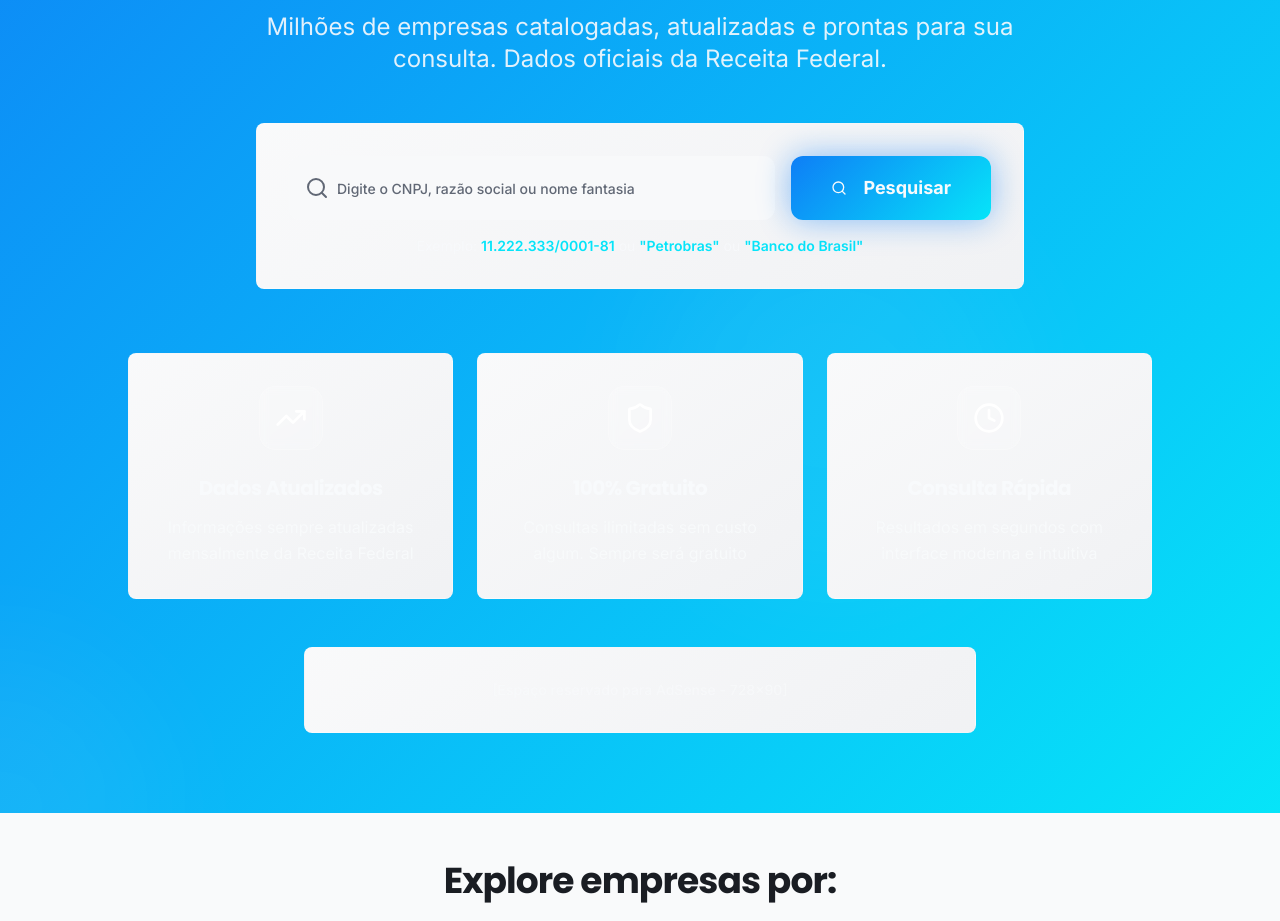
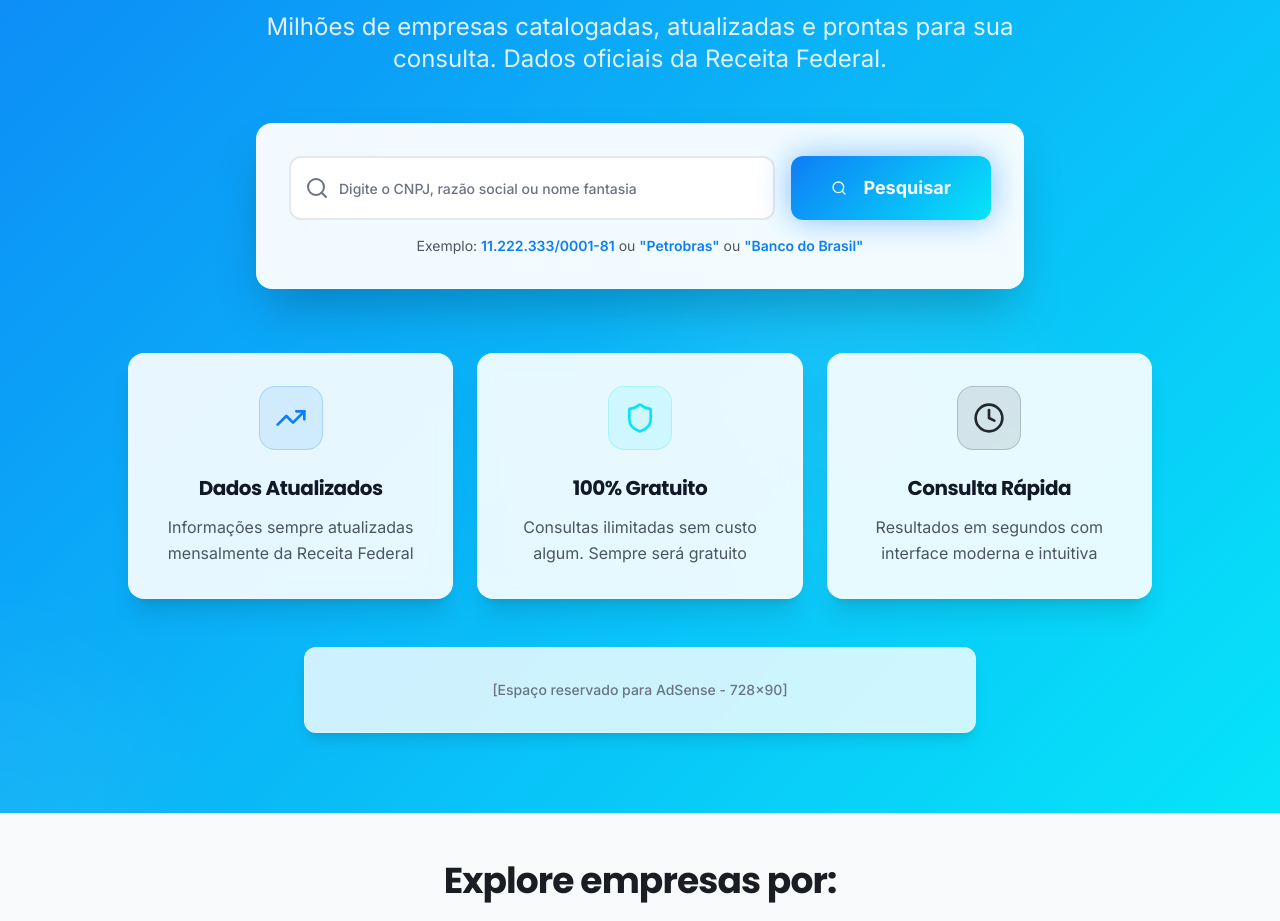
Before and after one commit to dadosdocnpj/consulta-cnpj-pro, a React (Vite) app: page / in a window 1280 px wide. Shown: the part 460-1381 px from the top of the page. Built offline with nearby package versions, Linux system fonts and the light colour scheme.

Commit message:
Refatorar cores e UX/UI
Ajustar detalhes de cores e UX/UI nas primeiras seções da página, garantindo que todas as fontes sejam visíveis e a experiência do usuário seja aprimorada.

```diff
--- a/src/components/HeroSection.tsx
+++ b/src/components/HeroSection.tsx
@@ -49,17 +49,17 @@ const HeroSection = () => {
           </div>
 
           {/* Main Search Card */}
-          <div className="card-modern bg-white/10 backdrop-blur-xl border-white/20 p-8 max-w-3xl mx-auto mb-16 animate-slide-up" style={{animationDelay: '0.3s'}}>
+          <div className="bg-white/95 backdrop-blur-xl border border-white/30 rounded-2xl p-8 max-w-3xl mx-auto mb-16 animate-slide-up shadow-2xl" style={{animationDelay: '0.3s'}}>
             <div className="flex flex-col sm:flex-row gap-4">
               <div className="flex-1 relative">
-                <Search className="absolute left-4 top-1/2 transform -translate-y-1/2 h-6 w-6 text-muted-foreground" />
+                <Search className="absolute left-4 top-1/2 transform -translate-y-1/2 h-6 w-6 text-gray-500" />
                 <Input
                   type="text"
                   placeholder="Digite o CNPJ, razão social ou nome fantasia"
                   value={searchQuery}
                   onChange={(e) => setSearchQuery(e.target.value)}
                   onKeyPress={handleKeyPress}
-                  className="pl-12 h-16 text-lg bg-background/90 border-0 focus:bg-background search-glow rounded-xl font-medium"
+                  className="pl-12 h-16 text-lg bg-white border-2 border-gray-200 focus:border-primary focus:ring-2 focus:ring-primary/20 rounded-xl font-medium text-gray-900 placeholder:text-gray-500"
                 />
               </div>
               <Button
@@ -73,43 +73,43 @@ const HeroSection = () => {
               </Button>
             </div>
 
-            <p className="text-primary-foreground/70 text-sm mt-4">
-              Exemplo: <span className="text-accent font-semibold">11.222.333/0001-81</span> ou{" "}
-              <span className="text-accent font-semibold">"Petrobras"</span> ou{" "}
-              <span className="text-accent font-semibold">"Banco do Brasil"</span>
+            <p className="text-gray-600 text-sm mt-4">
+              Exemplo: <span className="text-primary font-semibold">11.222.333/0001-81</span> ou{" "}
+              <span className="text-primary font-semibold">"Petrobras"</span> ou{" "}
+              <span className="text-primary font-semibold">"Banco do Brasil"</span>
             </p>
           </div>
 
           {/* Feature highlights */}
           <div className="grid grid-cols-1 md:grid-cols-3 gap-6 max-w-5xl mx-auto mb-12 animate-slide-up" style={{animationDelay: '0.6s'}}>
-            <div className="card-modern bg-white/8 backdrop-blur-md border-white/15 p-8 text-center hover:bg-white/12 transition-all duration-300 hover:scale-105">
-              <div className="inline-flex items-center justify-center w-16 h-16 bg-white/15 backdrop-blur-sm rounded-2xl mb-6 shadow-glow border border-white/20">
-                <TrendingUp className="h-8 w-8 text-white" />
+            <div className="bg-white/90 backdrop-blur-md border border-white/30 rounded-2xl p-8 text-center hover:bg-white/95 transition-all duration-300 hover:scale-105 shadow-xl">
+              <div className="inline-flex items-center justify-center w-16 h-16 bg-primary/10 rounded-2xl mb-6 border border-primary/20">
+                <TrendingUp className="h-8 w-8 text-primary" />
               </div>
-              <h3 className="font-bold text-primary-foreground mb-3 text-xl">Dados Atualizados</h3>
-              <p className="text-primary-foreground/85 text-base leading-relaxed">Informações sempre atualizadas mensalmente da Receita Federal</p>
+              <h3 className="font-bold text-gray-900 mb-3 text-xl">Dados Atualizados</h3>
+              <p className="text-gray-600 text-base leading-relaxed">Informações sempre atualizadas mensalmente da Receita Federal</p>
             </div>
 
-            <div className="card-modern bg-white/8 backdrop-blur-md border-white/15 p-8 text-center hover:bg-white/12 transition-all duration-300 hover:scale-105">
-              <div className="inline-flex items-center justify-center w-16 h-16 bg-white/15 backdrop-blur-sm rounded-2xl mb-6 shadow-glow border border-white/20">
-                <Shield className="h-8 w-8 text-white" />
+            <div className="bg-white/90 backdrop-blur-md border border-white/30 rounded-2xl p-8 text-center hover:bg-white/95 transition-all duration-300 hover:scale-105 shadow-xl">
+              <div className="inline-flex items-center justify-center w-16 h-16 bg-accent/10 rounded-2xl mb-6 border border-accent/20">
+                <Shield className="h-8 w-8 text-accent" />
               </div>
-              <h3 className="font-bold text-primary-foreground mb-3 text-xl">100% Gratuito</h3>
-              <p className="text-primary-foreground/85 text-base leading-relaxed">Consultas ilimitadas sem custo algum. Sempre será gratuito</p>
+              <h3 className="font-bold text-gray-900 mb-3 text-xl">100% Gratuito</h3>
+              <p className="text-gray-600 text-base leading-relaxed">Consultas ilimitadas sem custo algum. Sempre será gratuito</p>
             </div>
 
-            <div className="card-modern bg-white/8 backdrop-blur-md border-white/15 p-8 text-center hover:bg-white/12 transition-all duration-300 hover:scale-105">
-              <div className="inline-flex items-center justify-center w-16 h-16 bg-white/15 backdrop-blur-sm rounded-2xl mb-6 shadow-glow border border-white/20">
-                <Clock className="h-8 w-8 text-white" />
+            <div className="bg-white/90 backdrop-blur-md border border-white/30 rounded-2xl p-8 text-center hover:bg-white/95 transition-all duration-300 hover:scale-105 shadow-xl">
+              <div className="inline-flex items-center justify-center w-16 h-16 bg-secondary/10 rounded-2xl mb-6 border border-secondary/20">
+                <Clock className="h-8 w-8 text-secondary" />
               </div>
-              <h3 className="font-bold text-primary-foreground mb-3 text-xl">Consulta Rápida</h3>
-              <p className="text-primary-foreground/85 text-base leading-relaxed">Resultados em segundos com interface moderna e intuitiva</p>
+              <h3 className="font-bold text-gray-900 mb-3 text-xl">Consulta Rápida</h3>
+              <p className="text-gray-600 text-base leading-relaxed">Resultados em segundos com interface moderna e intuitiva</p>
             </div>
           </div>
 
           {/* AdSense Placeholder */}
-          <div className="card-modern bg-white/5 backdrop-blur-sm border-white/10 p-8 max-w-2xl mx-auto animate-slide-up" style={{animationDelay: '0.9s'}}>
-            <p className="text-primary-foreground/60 text-sm font-medium">
+          <div className="bg-white/80 backdrop-blur-sm border border-white/30 rounded-xl p-8 max-w-2xl mx-auto animate-slide-up shadow-lg" style={{animationDelay: '0.9s'}}>
+            <p className="text-gray-500 text-sm font-medium text-center">
               [Espaço reservado para AdSense - 728x90]
             </p>
           </div>
--- a/src/index.css
+++ b/src/index.css
@@ -46,7 +46,7 @@ All colors MUST be HSL.
 
     /* Enhanced design tokens */
     --gradient-hero: linear-gradient(135deg, hsl(211, 93%, 51%) 0%, hsl(185, 95%, 50%) 100%);
-    --gradient-card: linear-gradient(145deg, hsl(220, 15%, 98%) 0%, hsl(220, 13%, 95%) 100%);
+    --gradient-card: linear-gradient(145deg, hsl(220, 15%, 100%) 0%, hsl(220, 13%, 98%) 100%);
     --gradient-subtle: linear-gradient(180deg, hsl(220, 15%, 98%) 0%, hsl(220, 13%, 96%) 100%);
     --gradient-accent: linear-gradient(135deg, hsl(185, 95%, 50%) 0%, hsl(211, 93%, 60%) 100%);
 
```
